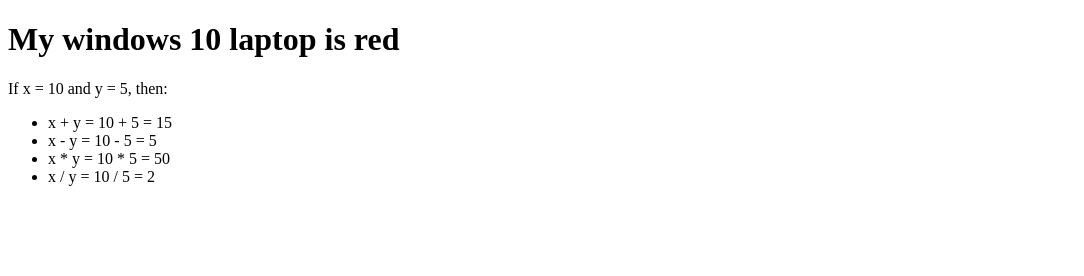
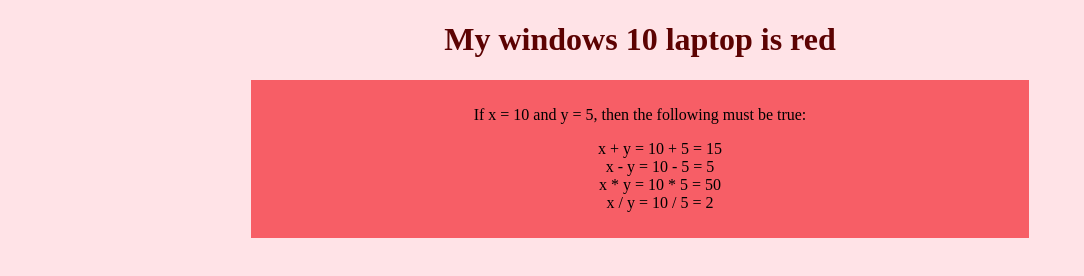
Before and after one commit to Dromero83/variables, a plain HTML site: page index.html in a window 1280 px wide. Shown: the whole page, without its empty margins (0-1084 px from the left). Drawn offline with Linux system fonts and the light colour scheme.

Commit message:
panic
almost got jumpscared cause i didnt safe my css file's content after creating it

```diff
--- a/index.html
+++ b/index.html
@@ -5,42 +5,19 @@
     <meta http-equiv="X-UA-Compatible" content="IE=edge">
     <meta name="viewport" content="width=device-width, initial-scale=1.0">
     <title>Variables</title>
+    <link rel="stylesheet" href="yells.css" type="text/css">
 </head>
 <body>
-   <h1 id="lap">What do I call this site</h1>
-   <p id="if">what is x</p>
+   <h1 id="lap">put the javascript link back</h1>
+   <div class="box">
+    <p id="if">or I&#39;ll change your website&#39;s font to comic sans</p>
    <ul>
     <li id="add"></li>
     <li id="sub"></li>
     <li id="multi"></li>
     <li id="divide"></li>
    </ul>
-
-    <script>
-    //global variables, string variables
-    var pizza = "I'm at the pizza hut,";
-    var taco = "I'm at the taco bell,";
-    var comb = "I'm at the combination pizza hut and taco bell";
-    console.log(pizza, taco, comb);
-
-    //object
-    const laptop = {"type":"windows 10", "color":"red"};
-    document.getElementById("lap").innerHTML = "My " + laptop.type + " laptop is " + laptop.color;
-
-   { //block variable
-    const x = 10;
-    const y = 5;
-    let a = x + y;
-    let b = x - y;
-    let c = x * y;
-    let d = x / y;
-
-    document.getElementById("if").innerHTML = "If x = " + x + " and y = " + y + ", then:";
-    document.getElementById("add").innerHTML = "x + y = " + x + " + " + y + " = " + a;
-    document.getElementById("sub").innerHTML = "x - y = " + x + " - " + y + " = " + b;
-    document.getElementById("multi").innerHTML = "x * y = " + x + " * " + y + " = " + c;
-    document.getElementById("divide").innerHTML = "x / y = " + x + " / " + y + " = " + d;
-}
-    </script>
+   </div>
+   <script src="screams.js"></script>
 </body>
 </html>
--- /dev/null
+++ b/screams.js
@@ -0,0 +1,24 @@
+//global variables, string variables
+var pizza = "I'm at the pizza hut,";
+var taco = "I'm at the taco bell,";
+var comb = "I'm at the combination pizza hut and taco bell";
+console.log(pizza, taco, comb);
+
+//object
+const laptop = {"type":"windows 10", "color":"red"};
+document.getElementById("lap").innerHTML = "My " + laptop.type + " laptop is " + laptop.color;
+
+{ //block variable
+let x = 10;
+let y = 5;
+a = x + y;
+b = x - y;
+c = x * y;
+d = x / y;
+
+document.getElementById("if").innerHTML = "If x = " + x + " and y = " + y + ", then the following must be true:";
+document.getElementById("add").innerHTML = "x + y = " + x + " + " + y + " = " + a;
+document.getElementById("sub").innerHTML = "x - y = " + x + " - " + y + " = " + b;
+document.getElementById("multi").innerHTML = "x * y = " + x + " * " + y + " = " + c;
+document.getElementById("divide").innerHTML = "x / y = " + x + " / " + y + " = " + d;
+}
--- /dev/null
+++ b/yells.css
@@ -0,0 +1,16 @@
+body {
+    background-color: rgb(255, 227, 231);
+    text-align: center;
+}
+h1 {
+    color: rgb(92, 2, 2);
+}
+ul {
+    list-style-type: none;
+}
+.box {
+    background-color: rgb(247, 94, 102);
+    padding: 10px;
+    width: 60%;
+    margin: auto;
+}
```
